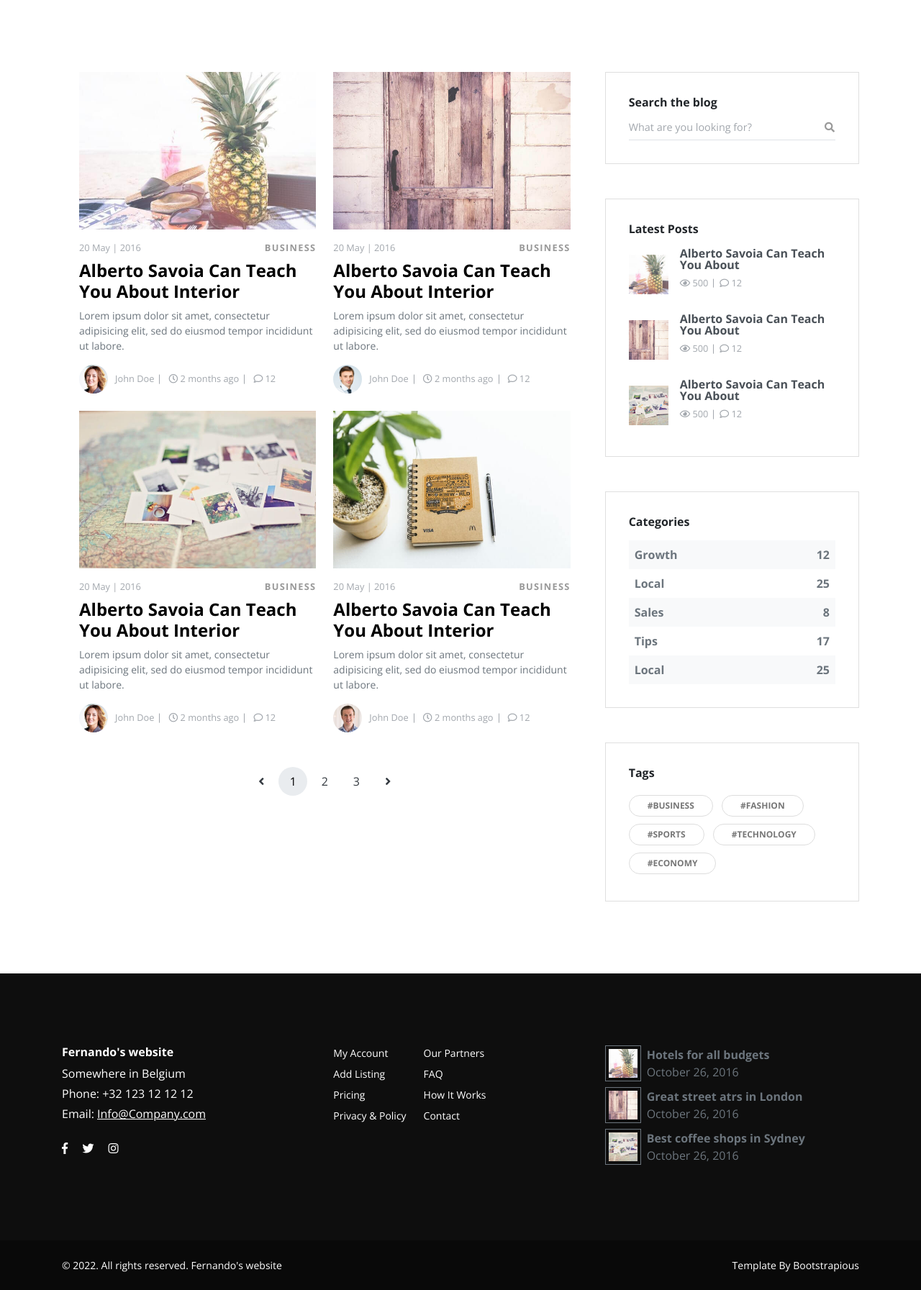
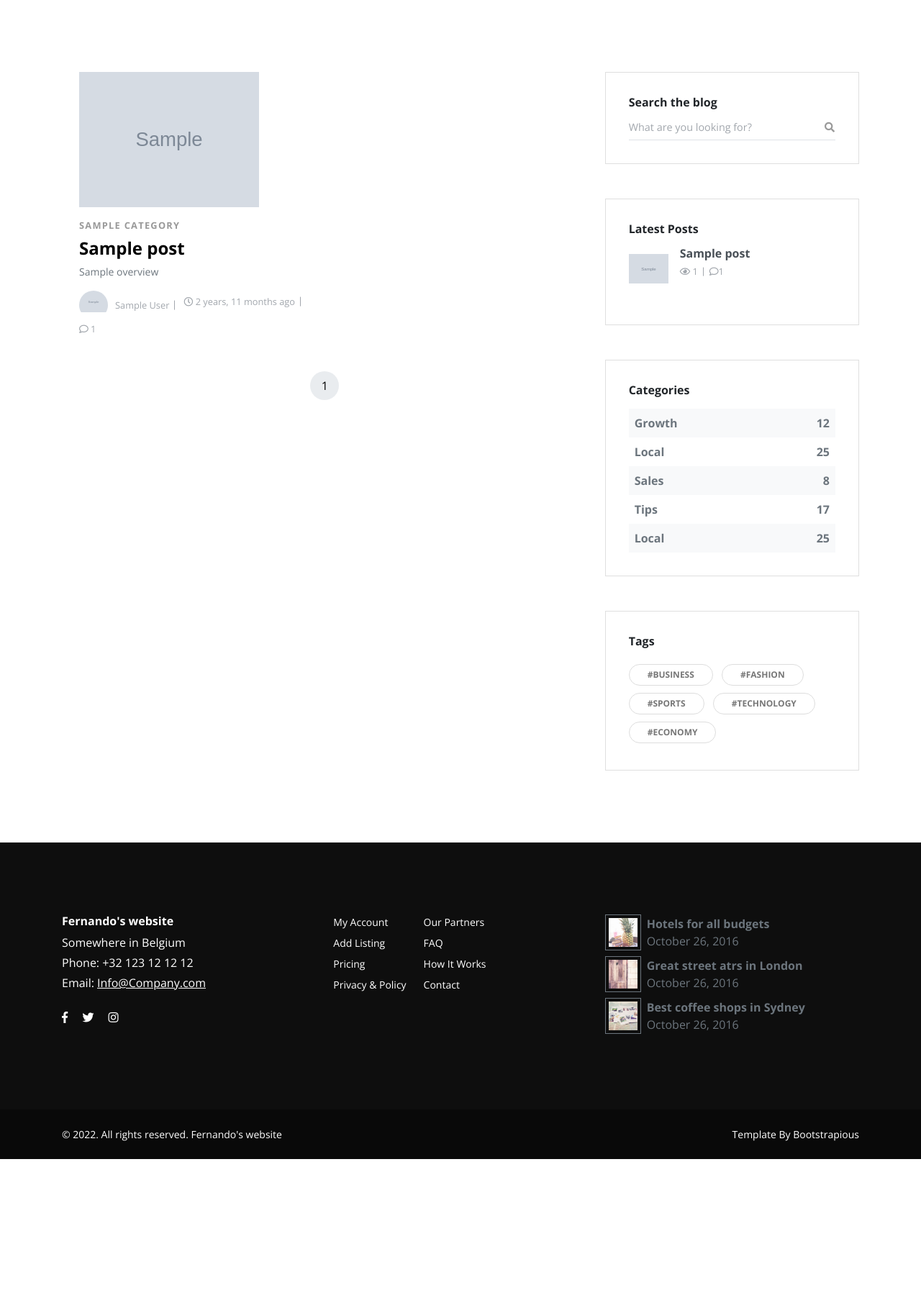
Before and after one commit to fernandeclercq/Django_Personal-Site, a Django app: template src/templates/blog.html in a window 1280 px wide. Shown: the part 81-1874 px from the top of the page at 72% size. After the commit the page ends 1692 px from the top, so only its background shows below. Run offline with Django 3.2, Linux system fonts and the light colour scheme; the template is opened without the code that fills it: most values are stand-ins (such as "Sample title", 1, 10 or a date in 2020); grey boxes marked "Sample" are stand-in pictures; some libraries are stand-ins or nearby versions.

Commit message:
add blog - latest_post functionality & link to post-detail page

```diff
--- a/src/PersonalSite/urls.py
+++ b/src/PersonalSite/urls.py
@@ -7,8 +7,8 @@ from posts.views import index, blog, post
 urlpatterns = [
     path('admin/', admin.site.urls),
     path('', index),
-    path('blog', blog, name="blog/"),
-    path('post', post, name="post/"),
+    path('blog/', blog, name="post-list"),
+    path('post/<int:id>/', post, name="post-detail"),
 ]
 
 
--- a/src/static_in_env/css/custom.css
+++ b/src/static_in_env/css/custom.css
@@ -1 +1,5 @@
 /* your styles go here */
+
+.img-thumbnail-resized {
+    width: 250px;
+}
--- a/src/templates/blog.html
+++ b/src/templates/blog.html
@@ -11,62 +11,46 @@
             <div class="container">
               <div class="row gy-4 mb-5">
                 <!-- post -->
-                <div class="col-xl-6"><a class="mb-3" href="post.html"><img class="img-fluid" src="{% static 'img/blog-post-1.jpeg' %}" alt="..."/></a>
-                  <div class="d-flex align-items-center justify-content-between mb-2"><small class="text-gray-500">20 May | 2016</small><a class="small fw-bold text-uppercase small" href="!#">Business</a></div>
-                  <h3 class="h4"><a class="text-dark" href="post.html">Alberto Savoia Can Teach You About Interior</a></h3>
-                  <p class="text-muted text-sm">Lorem ipsum dolor sit amet, consectetur adipisicing elit, sed do eiusmod tempor incididunt ut labore.</p>
+                {% for post in paginated_set %}
+                <div class="col-xl-6">
+                  <a class="mb-3" href="{{ post.get_absolute_url }}">
+                    <img class="img-fluid img-thumbnail-resized" src="{{ post.thumbnail.url }}" alt="..."/>
+                  </a>
+                  <div class="d-flex align-items-center justify-content-between mb-2">
+                    {% comment %} <small class="text-gray-500">20 May | 2016</small> {% endcomment %}
+                    {% for category in post.categories.all %}
+                    <a class="small fw-bold text-uppercase small" href="!#">{{ category }}</a>
+                    {% endfor %}
+                  </div>
+                  <h3 class="h4">
+                    <a class="text-dark" href="{{ post.get_absolute_url }}">{{ post.title }}</a>
+                  </h3>
+                  <p class="text-muted text-sm">{{ post.overview }}</p>
                   <ul class="list-inline list-separated text-gray-500 mb-0">
-                    <li class="list-inline-item"><a class="d-flex align-items-center flex-wrap text-reset" href="!#">
-                        <div class="avatar flex-shrink-0"><img class="img-fluid" src="{% static 'img/avatar-3.jpg' %}" alt="..."/></div><small>John Doe</small></a></li>
-                    <li class="list-inline-item small"><i class="far fa-clock"></i> 2 months ago</li>
-                    <li class="list-inline-item small"><i class="far fa-comment"></i> 12</li>
+                    <li class="list-inline-item">
+                      <a class="d-flex align-items-center flex-wrap text-reset" href="#">
+                        <div class="avatar flex-shrink-0">
+                          <img class="img-fluid" src="{{ post.author.profile_picture.url }}" alt="..."/>
+                        </div>
+                        <small> {{ post.author }}</small>
+                      </a>
+                    </li>
+                    <li class="list-inline-item small"><i class="far fa-clock"></i> {{ post.timestamp | timesince }} ago</li>
+                    <li class="list-inline-item small"><i class="far fa-comment"></i> {{ post.comment_count }}</li>
                   </ul>
                 </div>
-                <!-- post             -->
-                <div class="col-xl-6"><a class="mb-3" href="post.html"><img class="img-fluid" src="{% static 'img/blog-post-2.jpg' %}" alt="..."/></a>
-                  <div class="d-flex align-items-center justify-content-between mb-2"><small class="text-gray-500">20 May | 2016</small><a class="small fw-bold text-uppercase small" href="!#">Business</a></div>
-                  <h3 class="h4"><a class="text-dark" href="post.html">Alberto Savoia Can Teach You About Interior</a></h3>
-                  <p class="text-muted text-sm">Lorem ipsum dolor sit amet, consectetur adipisicing elit, sed do eiusmod tempor incididunt ut labore.</p>
-                  <ul class="list-inline list-separated text-gray-500 mb-0">
-                    <li class="list-inline-item"><a class="d-flex align-items-center flex-wrap text-reset" href="!#">
-                        <div class="avatar flex-shrink-0"><img class="img-fluid" src="{% static 'img/avatar-2.jpg' %}" alt="..."/></div><small>John Doe</small></a></li>
-                    <li class="list-inline-item small"><i class="far fa-clock"></i> 2 months ago</li>
-                    <li class="list-inline-item small"><i class="far fa-comment"></i> 12</li>
-                  </ul>
-                </div>
-                <!-- post             -->
-                <div class="col-xl-6"><a class="mb-3" href="post.html"><img class="img-fluid" src="{% static 'img/blog-post-3.jpeg' %}" alt="..."/></a>
-                  <div class="d-flex align-items-center justify-content-between mb-2"><small class="text-gray-500">20 May | 2016</small><a class="small fw-bold text-uppercase small" href="!#">Business</a></div>
-                  <h3 class="h4"><a class="text-dark" href="post.html">Alberto Savoia Can Teach You About Interior</a></h3>
-                  <p class="text-muted text-sm">Lorem ipsum dolor sit amet, consectetur adipisicing elit, sed do eiusmod tempor incididunt ut labore.</p>
-                  <ul class="list-inline list-separated text-gray-500 mb-0">
-                    <li class="list-inline-item"><a class="d-flex align-items-center flex-wrap text-reset" href="!#">
-                        <div class="avatar flex-shrink-0"><img class="img-fluid" src="{% static 'img/avatar-3.jpg' %}" alt="..."/></div><small>John Doe</small></a></li>
-                    <li class="list-inline-item small"><i class="far fa-clock"></i> 2 months ago</li>
-                    <li class="list-inline-item small"><i class="far fa-comment"></i> 12</li>
-                  </ul>
-                </div>
-                <!-- post -->
-                <div class="col-xl-6"><a class="mb-3" href="post.html"><img class="img-fluid" src="{% static 'img/blog-post-4.jpeg' %}" alt="..."/></a>
-                  <div class="d-flex align-items-center justify-content-between mb-2"><small class="text-gray-500">20 May | 2016</small><a class="small fw-bold text-uppercase small" href="!#">Business</a></div>
-                  <h3 class="h4"><a class="text-dark" href="post.html">Alberto Savoia Can Teach You About Interior</a></h3>
-                  <p class="text-muted text-sm">Lorem ipsum dolor sit amet, consectetur adipisicing elit, sed do eiusmod tempor incididunt ut labore.</p>
-                  <ul class="list-inline list-separated text-gray-500 mb-0">
-                    <li class="list-inline-item"><a class="d-flex align-items-center flex-wrap text-reset" href="!#">
-                        <div class="avatar flex-shrink-0"><img class="img-fluid" src="{% static 'img/avatar-1.jpg' %}" alt="..."/></div><small>John Doe</small></a></li>
-                    <li class="list-inline-item small"><i class="far fa-clock"></i> 2 months ago</li>
-                    <li class="list-inline-item small"><i class="far fa-comment"></i> 12</li>
-                  </ul>
-                </div>
+                {% endfor %}
               </div>
               <!-- Pagination -->
               <nav aria-label="Page navigation example">
                 <ul class="pagination justify-content-center">
-                  <li class="page-item"><a class="page-link" href="!#"><i class="fas fa-angle-left"></i></a></li>
-                  <li class="page-item active"><a class="page-link" href="!#">1</a></li>
-                  <li class="page-item"><a class="page-link" href="!#">2</a></li>
-                  <li class="page-item"><a class="page-link" href="!#">3</a></li>
-                  <li class="page-item"><a class="page-link" href="!#"><i class="fas fa-angle-right"></i></a></li>
+                  {% if paginated_set.has_previous %}
+                  <li class="page-item"><a class="page-link" href="?{{ page }}={{ paginated_set.previous_page_number }}"><i class="fas fa-angle-left"></i></a></li>
+                  {% endif %}
+                  <li class="page-item active"><a class="page-link" href="?{{ page }}={{ paginated_set.number }}">{{ paginated_set.number }}</a></li>
+                  {% if paginated_set.has_next %}
+                  <li class="page-item"><a class="page-link" href="?{{ page }}={{ paginated_set.next_page_number }}"><i class="fas fa-angle-right"></i></a></li>
+                  {% endif %}
                 </ul>
               </nav>
             </div>
@@ -87,34 +71,21 @@
             <!-- Widget [Latest Posts Widget]        -->
             <div class="card mb-5">
               <div class="card-body">
-                <h3 class="h6 mb-3">Latest Posts</h3><a class="text-reset mb-3" href="!#">
-                  <div class="d-flex align-items-center"><img class="img-fluid flex-shrink-0" src="{% static 'img/small-thumbnail-1.jpg' %}" alt="..." width="55">
+                <h3 class="h6 mb-3">Latest Posts</h3>
+                {% for post in most_recent_posts %}
+                <a class="text-reset mb-3" href="{{ post.get_absolute_url }}">
+                  <div class="d-flex align-items-center">
+                    <img class="img-fluid flex-shrink-0" src="{{ post.thumbnail.url }}" alt="..." width="55">
                     <div class="ms-3">
-                      <p class="mb-2 fw-bold text-gray-700 lh-1">Alberto Savoia Can Teach You About</p>
+                      <p class="mb-2 fw-bold text-gray-700 lh-1">{{ post.title }}</p>
                       <ul class="list-inline list-separated text-gray-500 d-flex align-items-center">
-                        <li class="list-inline-item small"><i class="far fa-eye"></i> 500</li>
-                        <li class="list-inline-item small"><i class="far fa-comment"></i> 12</li>
+                        <li class="list-inline-item small"><i class="far fa-eye"></i> {{post.view_count }}</li>
+                        <li class="list-inline-item small"><i class="far fa-comment"></i>{{ post.comment_count }}</li>
                       </ul>
                     </div>
-                  </div></a><a class="text-reset mb-3" href="!#">
-                  <div class="d-flex align-items-center"><img class="img-fluid flex-shrink-0" src="{% static 'img/small-thumbnail-2.jpg' %}" alt="..." width="55">
-                    <div class="ms-3">
-                      <p class="mb-2 fw-bold text-gray-700 lh-1">Alberto Savoia Can Teach You About</p>
-                      <ul class="list-inline list-separated text-gray-500 d-flex align-items-center">
-                        <li class="list-inline-item small"><i class="far fa-eye"></i> 500</li>
-                        <li class="list-inline-item small"><i class="far fa-comment"></i> 12</li>
-                      </ul>
-                    </div>
-                  </div></a><a class="text-reset" href="!#">
-                  <div class="d-flex align-items-center"><img class="img-fluid flex-shrink-0" src="{% static 'img/small-thumbnail-3.jpg' %}" alt="..." width="55">
-                    <div class="ms-3">
-                      <p class="mb-2 fw-bold text-gray-700 lh-1">Alberto Savoia Can Teach You About</p>
-                      <ul class="list-inline list-separated text-gray-500 d-flex align-items-center">
-                        <li class="list-inline-item small"><i class="far fa-eye"></i> 500</li>
-                        <li class="list-inline-item small"><i class="far fa-comment"></i> 12</li>
-                      </ul>
-                    </div>
-                  </div></a>
+                  </div>
+                </a>
+                {% endfor %}
               </div>
             </div>
             <!-- Widget [Categories Widget]-->
--- a/src/templates/index.html
+++ b/src/templates/index.html
@@ -53,7 +53,7 @@
                   <li class="list-inline-item">
                     <a class="d-flex align-items-center flex-wrap text-reset" href="!#">
                       <div class="avatar flex-shrink-0">
-                        <img class="img-fluid" src="{{ post.author.profile_picture.url }}" alt="..."/>
+                        <img class="img-fluid img-thumbnail-resized" src="{{ post.author.profile_picture.url }}" alt="..."/>
                       </div>
                       <small>{{ post.author }}</small>
                     </a>
```
Also changed, not shown: src/posts/models.py (+7 -1 lines), src/posts/views.py (+26 -2 lines), src/posts/migrations/0003_post_view_count.py (added), 1 other file.
